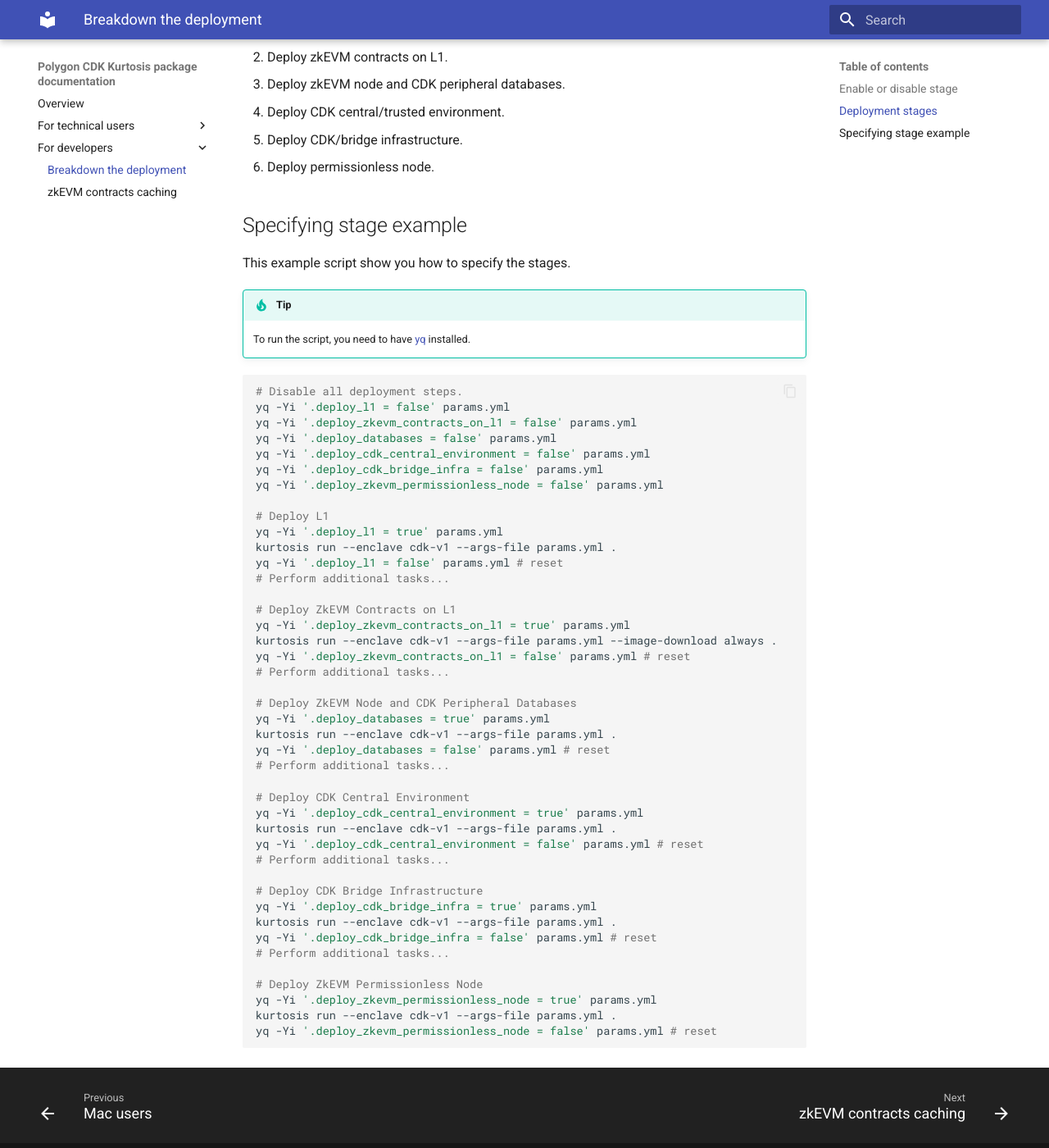
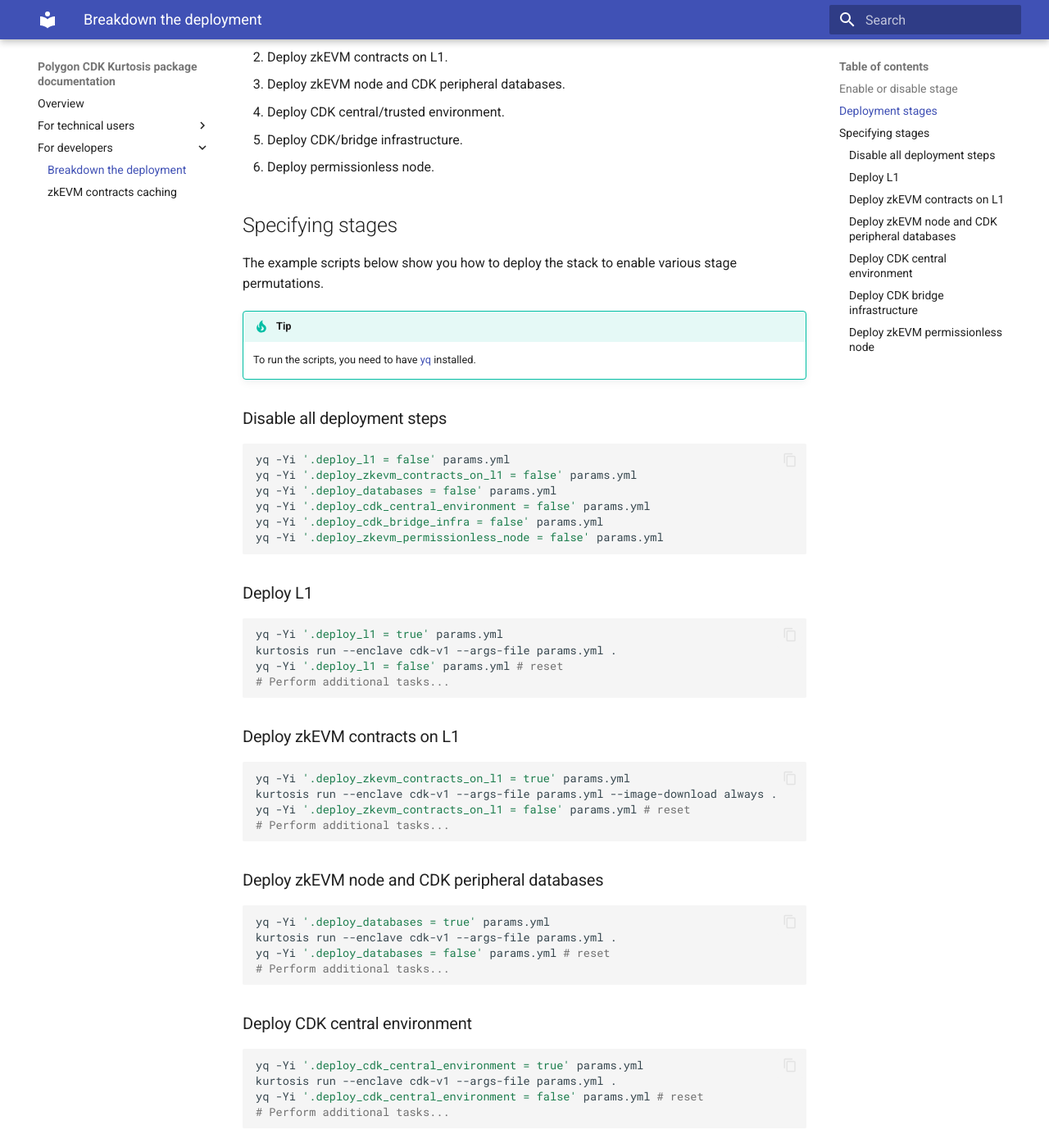
Before and after one commit to 0xPolygon/kurtosis-cdk, an MkDocs documentation site: the page built from docs/quickstart/breakdown-deployment.md, in a window 1280 px wide and 1400 px high, scrolled down 573 px. Shown: the whole window at 82% size. Built offline with MkDocs 1.6.1 and Material for MkDocs 9.7.7, drawn with Linux system fonts in a browser that asks for light colours; some of the changed text lies outside the part shown.

Commit message:
updating the stages steps

````diff
--- a/docs/quickstart/breakdown-deployment.md
+++ b/docs/quickstart/breakdown-deployment.md
@@ -18,54 +18,75 @@ Currently, the deployment process includes the following stages:
   5. Deploy CDK/bridge infrastructure.
   6. Deploy permissionless node.
 
-## Specifying stage example
+## Specifying stages
 
-This example script show you how to specify the stages.
+The example scripts below show you how to deploy the stack to enable various stage permutations.
 
 !!! tip
-    To run the script, you need to have [yq](https://pypi.org/project/yq/) installed.
+    To run the scripts, you need to have [yq](https://pypi.org/project/yq/) installed.
+
+### Disable all deployment steps
 
 ```sh
-# Disable all deployment steps.
 yq -Yi '.deploy_l1 = false' params.yml
 yq -Yi '.deploy_zkevm_contracts_on_l1 = false' params.yml
 yq -Yi '.deploy_databases = false' params.yml
 yq -Yi '.deploy_cdk_central_environment = false' params.yml
 yq -Yi '.deploy_cdk_bridge_infra = false' params.yml
 yq -Yi '.deploy_zkevm_permissionless_node = false' params.yml
+```
 
-# Deploy L1
+### Deploy L1
+
+```sh
 yq -Yi '.deploy_l1 = true' params.yml
 kurtosis run --enclave cdk-v1 --args-file params.yml .
 yq -Yi '.deploy_l1 = false' params.yml # reset
 # Perform additional tasks...
+```
 
-# Deploy ZkEVM Contracts on L1
+### Deploy zkEVM contracts on L1
+
+```sh
 yq -Yi '.deploy_zkevm_contracts_on_l1 = true' params.yml
 kurtosis run --enclave cdk-v1 --args-file params.yml --image-download always .
 yq -Yi '.deploy_zkevm_contracts_on_l1 = false' params.yml # reset
 # Perform additional tasks...
+```
 
-# Deploy ZkEVM Node and CDK Peripheral Databases
+### Deploy zkEVM node and CDK peripheral databases
+
+```sh
 yq -Yi '.deploy_databases = true' params.yml
 kurtosis run --enclave cdk-v1 --args-file params.yml .
 yq -Yi '.deploy_databases = false' params.yml # reset
 # Perform additional tasks...
+```
 
-# Deploy CDK Central Environment
+### Deploy CDK central environment
+
+```sh
 yq -Yi '.deploy_cdk_central_environment = true' params.yml
 kurtosis run --enclave cdk-v1 --args-file params.yml .
 yq -Yi '.deploy_cdk_central_environment = false' params.yml # reset
 # Perform additional tasks...
+```
 
-# Deploy CDK Bridge Infrastructure
+### Deploy CDK bridge infrastructure
+
+```sh
 yq -Yi '.deploy_cdk_bridge_infra = true' params.yml
 kurtosis run --enclave cdk-v1 --args-file params.yml .
 yq -Yi '.deploy_cdk_bridge_infra = false' params.yml # reset
 # Perform additional tasks...
+```
 
-# Deploy ZkEVM Permissionless Node
+### Deploy zkEVM permissionless node
+
+```sh
 yq -Yi '.deploy_zkevm_permissionless_node = true' params.yml
 kurtosis run --enclave cdk-v1 --args-file params.yml .
 yq -Yi '.deploy_zkevm_permissionless_node = false' params.yml # reset
 ```
+
+<br/>
````
Also changed, not shown: docs/quickstart/deploy-stack.md (+2 -8 lines).
